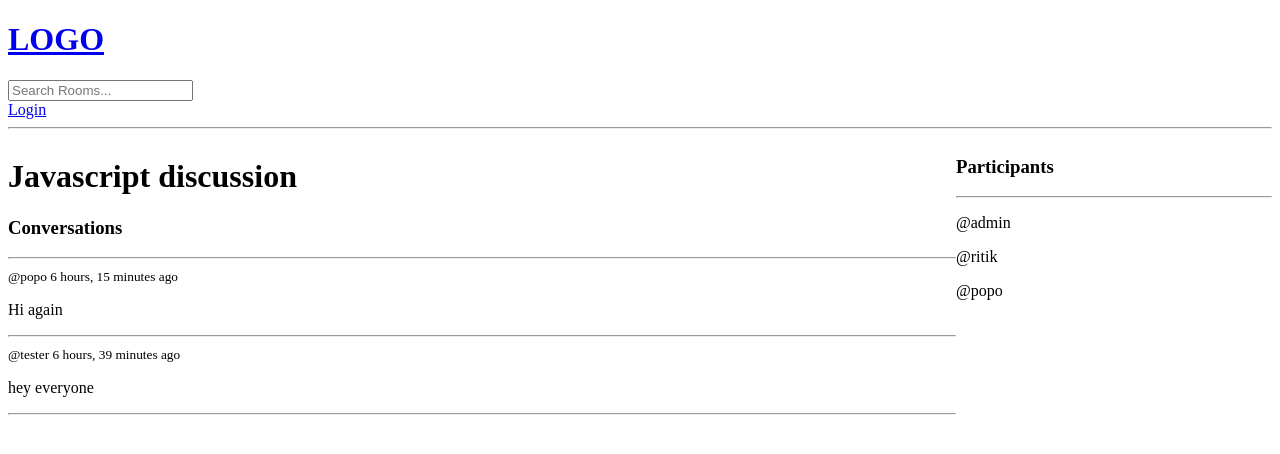
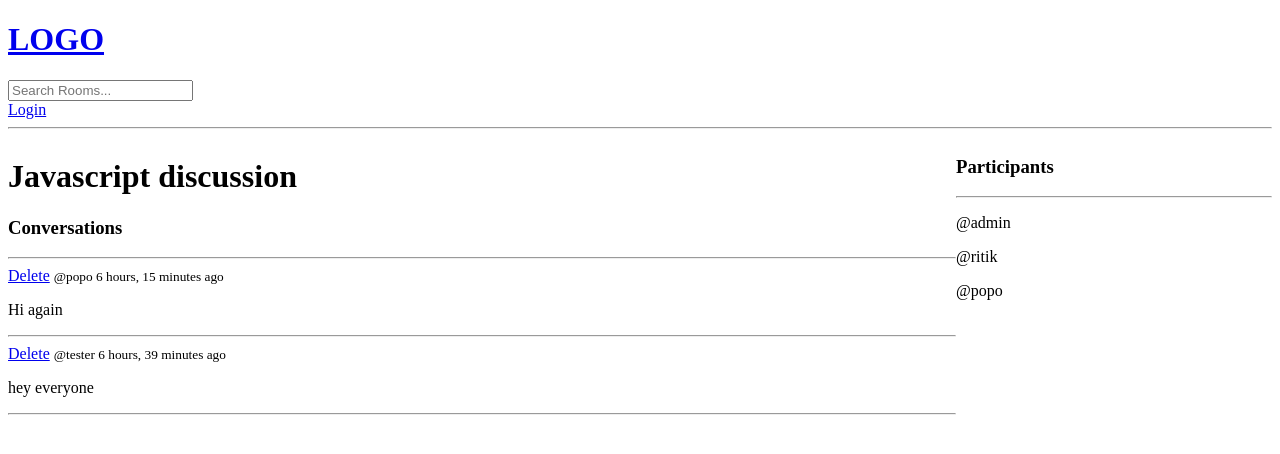
Before and after one commit to ritikraj26/SpeakLink, a Django app: page /room/3 in a window 1280 px wide. Shown: the top 454 px of the page. Run offline with Django 4.2, Linux system fonts and the light colour scheme; data comes from the database, SQL or seed files in the repository; both versions use the stored data as it was after the commit.

Commit message:
added delete message feature

```diff
--- a/base/templates/base/room.html
+++ b/base/templates/base/room.html
@@ -15,6 +15,7 @@
             <hr>
             {% for message in room_messages %}
             <div>
+                <a href="{% url 'delete-message' message.id%}">Delete</a>
                 <small>@{{message.user}}  {{message.created|timesince}} ago</small>
                 <p>{{message.body}}</p>
                 <hr>
--- a/base/urls.py
+++ b/base/urls.py
@@ -11,4 +11,5 @@ urlpatterns = [
     path('create-room/', views.createRoom, name="create-room"),
     path('update-room/<str:pk>/', views.updateRoom, name="update-room"),
     path('delete-room/<str:pk>/', views.deleteRoom, name="delete-room"),
+    path('delete-message/<str:pk>/', views.deleteMessage, name="delete-message"),
 ]
--- a/base/views.py
+++ b/base/views.py
@@ -127,3 +127,13 @@ def deleteRoom(request, pk):
         room.delete()
         return redirect('home')
     return render(request, 'base/delete.html',{'obj':room})
+
+@login_required(login_url='/login')
+def deleteMessage(request, pk):
+    message = Message.objects.get(id=pk)
+    if request.user != message.user:
+        return HttpResponse('You are not allowed here')
+    if request.method == 'POST':
+        message.delete()
+        return redirect('home')
+    return render(request, 'base/delete.html',{'obj':message})
```
Also changed, not shown: db.sqlite3.
